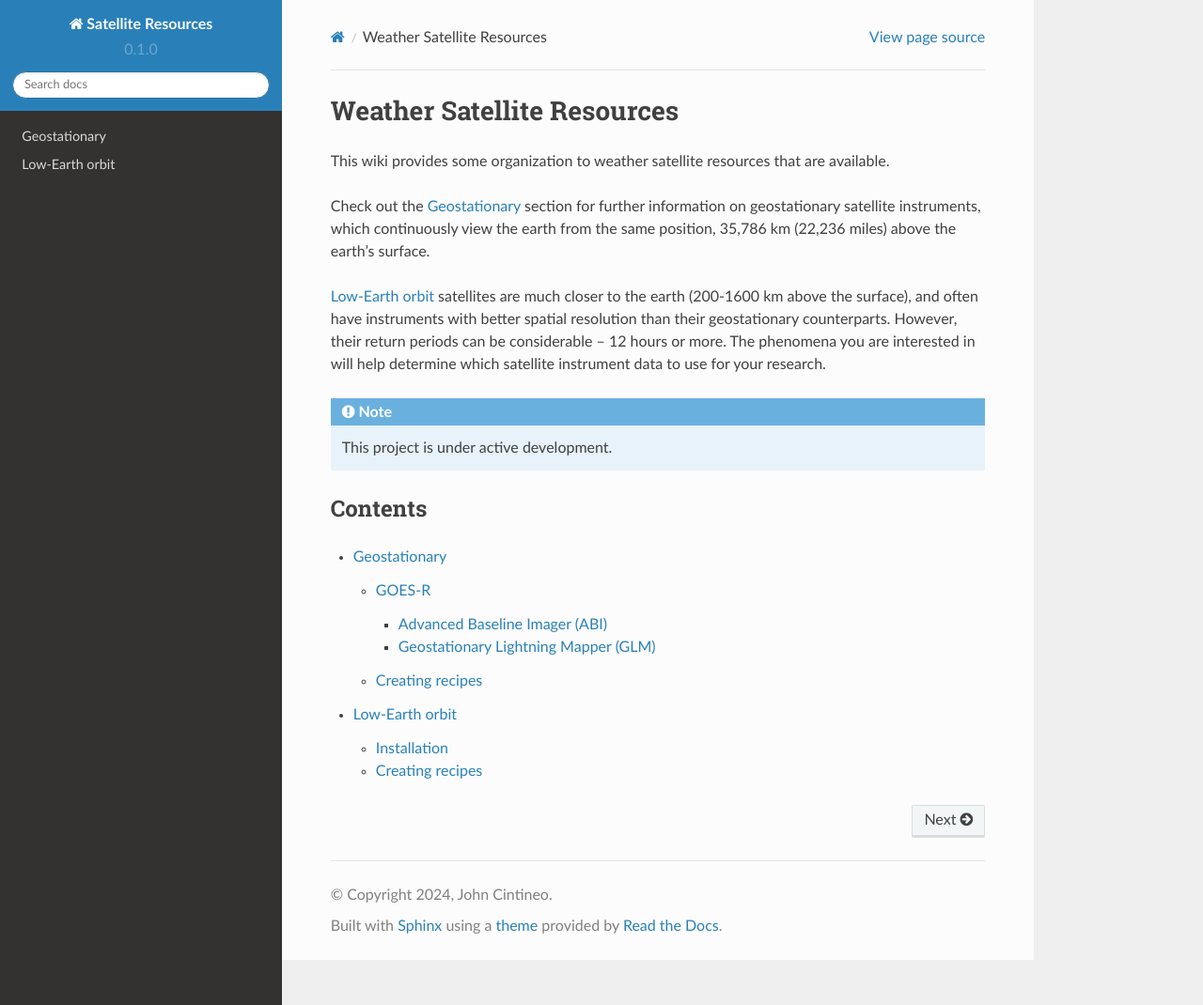
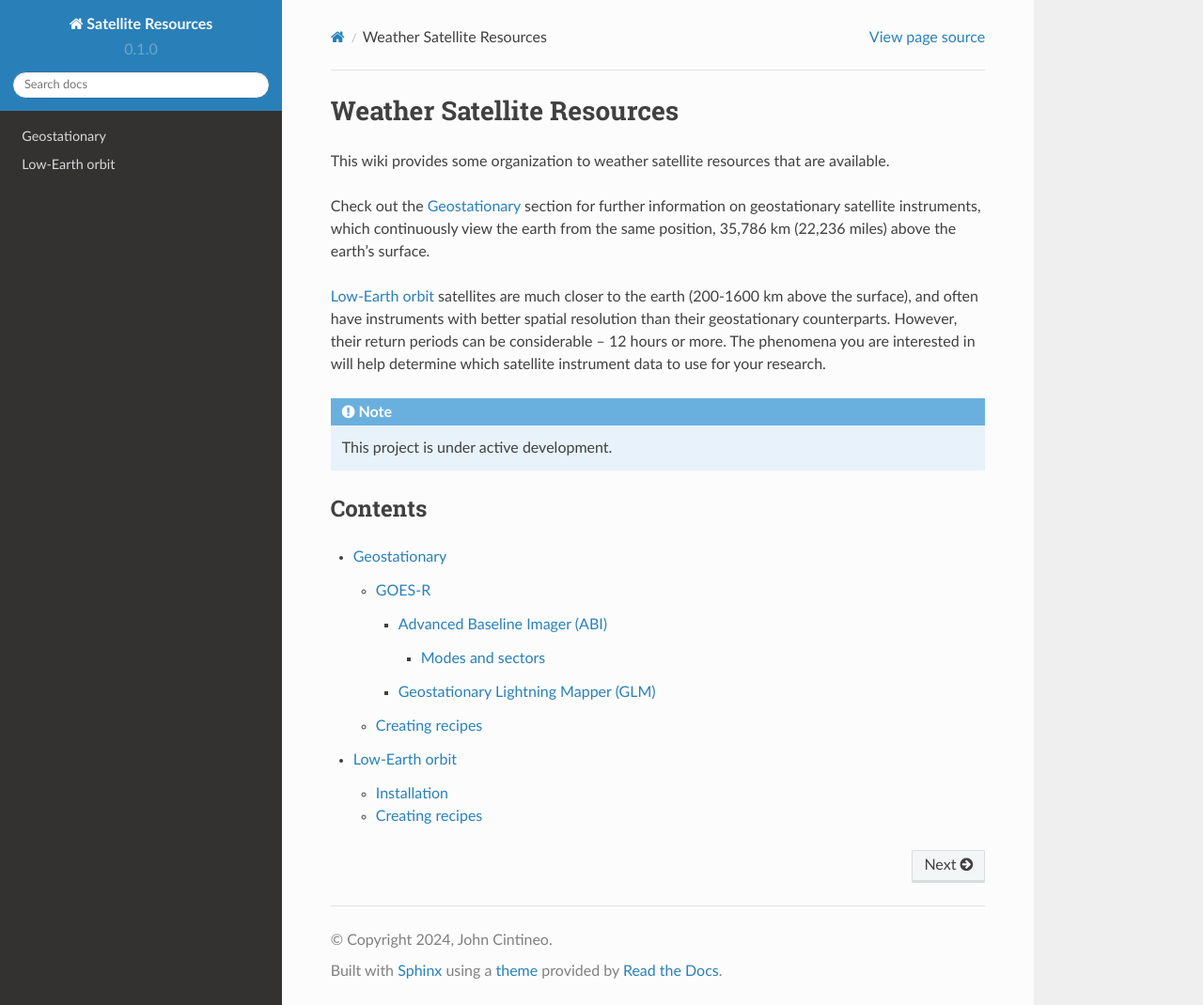
Before and after one commit to jlc248/satellite-resources, a Sphinx documentation site: the page built from docs/source/index.rst, in a window 1280 px wide and 1070 px high. Shown: the whole window at 94% size. Built offline with Sphinx 7.4.7 and the Read the Docs theme 2.0.0, drawn with Linux system fonts in a browser that asks for light colours.

Commit message:
Update Geostationary.rst

```diff
--- a/docs/source/Geostationary.rst
+++ b/docs/source/Geostationary.rst
@@ -21,9 +21,12 @@ ABI consists of 16 channels and passively senses data from visible, near-infrare
   :width: 500
   :alt: Table with ABI band characteristics
 
+Modes and sectors
+,,,,,,,,,,,,,,,,,
+
 ABI has multiple scan modes. In mode 4, or continuous full disk mode, the ABI produces a full disk (Western Hemisphere) image every five minutes. In mode 3, or flex mode, the ABI concurrently produces a full disk every 15 minutes, a CONUS image (resolution 3000 km by 5000 km) every five minutes, and two mesoscale domains (resolution 1000 km by 1000 km at the satellite sub-point) every 60 seconds or one sub-domain every 30 seconds. Mode 6, or 10-minute flex mode, which became the default operating mode for GOES-16 and GOES-17 in April 2019, provides a full disk image every 10 minutes, a CONUS (GOES-16) / PACUS (GOES-17) image every five minutes, and images from both mesoscale domains every 60 seconds (or one sub-domain every 30 seconds). All ABI bands have on-orbit calibration.
 
-The pair of images below shows the increasing pixel area further away from nadir. The default east position is at 75deg west longitude; the default west position is at 137.5deg west longitude. Within the full-disk image, there is outlined the CONUS/PACUS and mesoscale sector domains.
+The pair of images below shows the increasing pixel area further away from nadir. The default east position is at 75 deg west longitude; the default west position is at 137 deg west longitude. Within the full-disk image, there is outlined the CONUS/PACUS and mesoscale sector domains.
 
 .. image:: ../static/images/GOES_pixel-areas.png
   :width: 800
```
